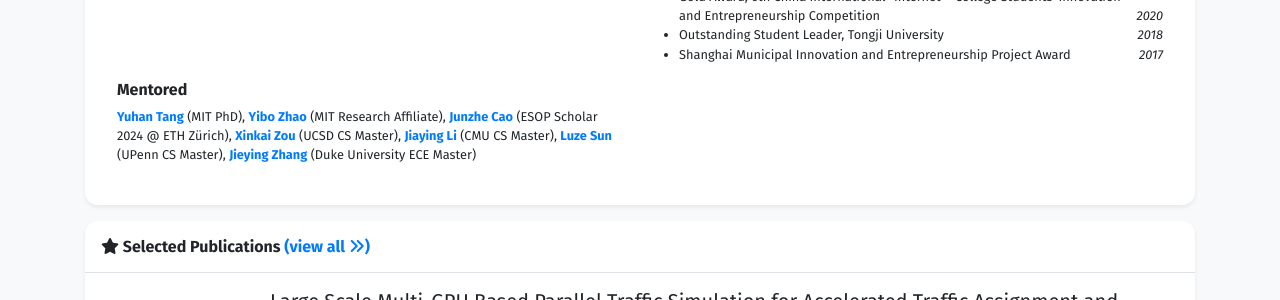
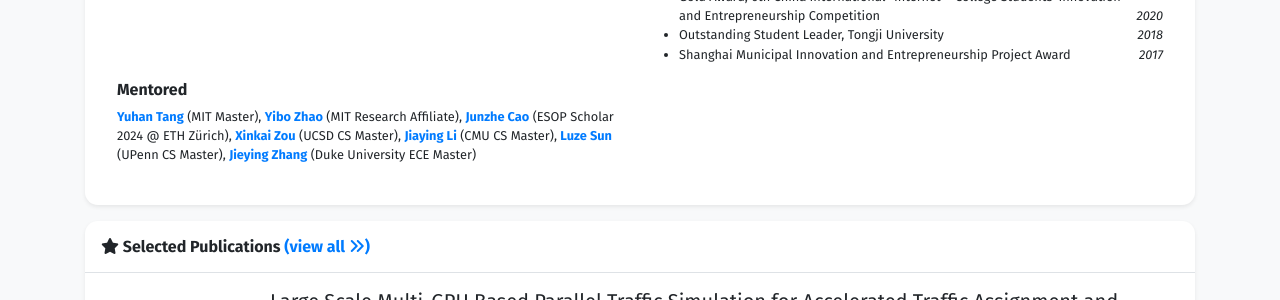
Before and after one commit to Xuan-1998/Xuan-1998.github.io, a Jekyll site: the page built from index.html, in a window 1280 px wide and 900 px high, scrolled down 813 px. Shown: the part 151-451 px from the top of the window. Built offline with Jekyll 4.4.1, drawn with Linux system fonts in a browser that asks for light colours; nearby versions of some CDN libraries; a style sheet for code colours, icons or effects is not loaded.

Commit message:
fix Yuhan status

```diff
--- a/_data/profile.yml
+++ b/_data/profile.yml
@@ -92,7 +92,7 @@ academic_services:
 
 mentored:
   - name: Yuhan Tang
-    affiliation: MIT PhD
+    affiliation: MIT Master
     link: https://scholar.google.com/citations?user=SrVt6pgAAAAJ&hl=en
   - name: Yibo Zhao
     affiliation: MIT Research Affiliate
```
